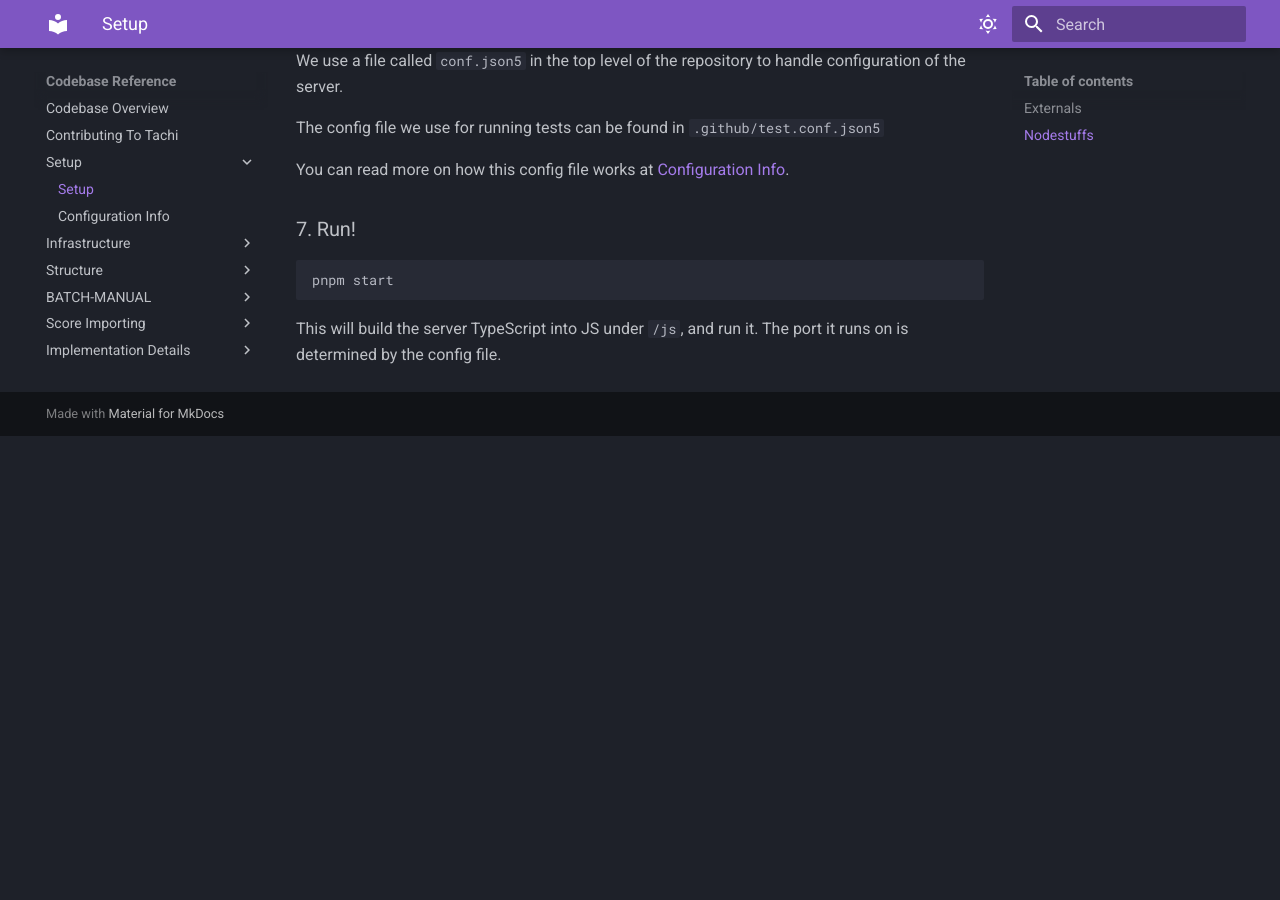
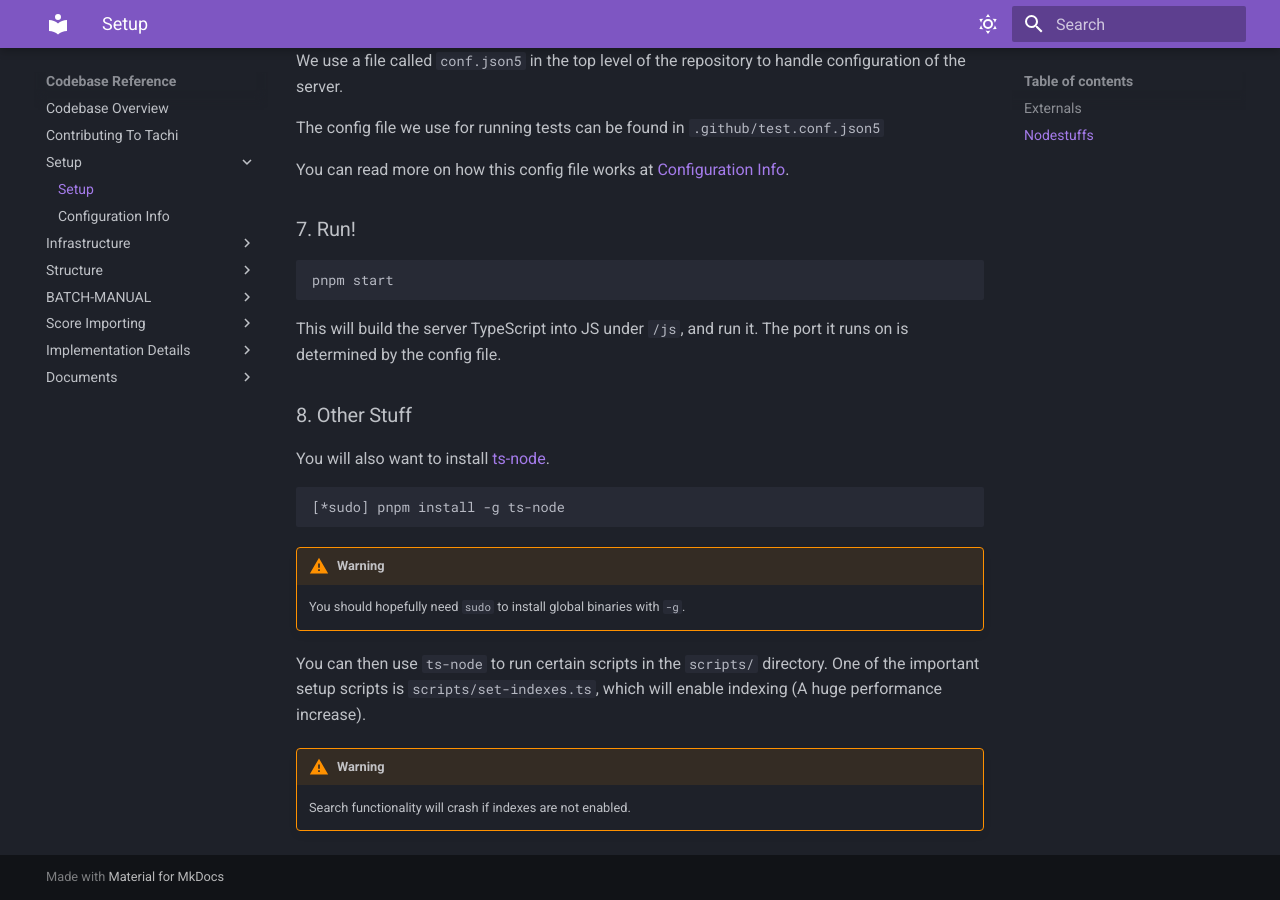
Before and after one commit to zkrising/Tachi, an MkDocs documentation site: the page built from docs/docs/codebase/setup/setup.md, in a window 1280 px wide and 900 px high, scrolled down 1576 px. Built offline with MkDocs 1.6.1 and Material for MkDocs 9.7.7, drawn with Linux system fonts in a browser that asks for light colours; before the commit the page ends 2012 px from its top, so only the background shows below that.

Commit message:
Add indexing notes

````diff
--- a/docs/docs/codebase/setup/setup.md
+++ b/docs/docs/codebase/setup/setup.md
@@ -81,3 +81,19 @@
 This will build the server TypeScript into JS under `/js`,
 and run it. The port it runs on is determined by the config
 file.
+
+### 8. Other Stuff
+
+You will also want to install [ts-node](https://github.com/TypeStrong/ts-node).
+```
+[*sudo] pnpm install -g ts-node
+```
+
+!!! warning
+	You should hopefully need `sudo` to install global binaries with `-g`.
+
+You can then use `ts-node` to run certain scripts in the `scripts/` directory. One of the important
+setup scripts is `scripts/set-indexes.ts`, which will enable indexing (A huge performance increase).
+
+!!! warning
+	Search functionality will crash if indexes are not enabled.
````
